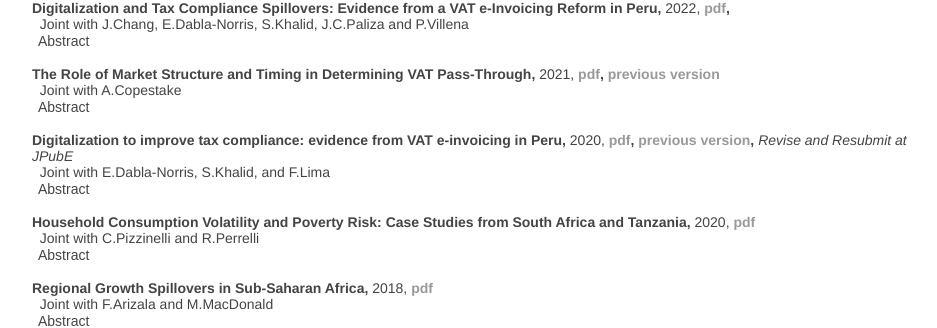
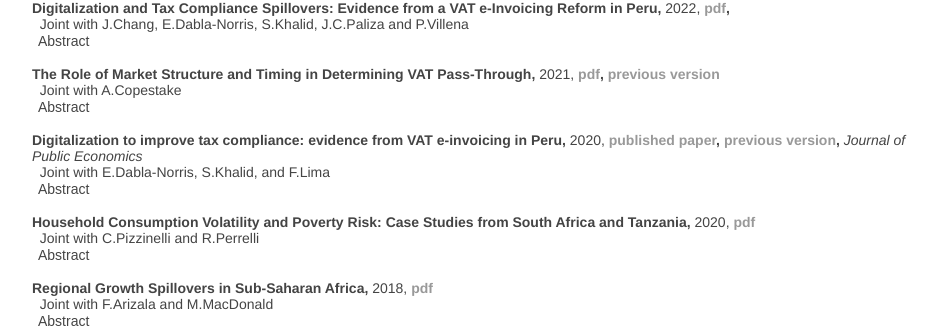
Before and after one commit to matthieubellon/matthieubellon.github.io, a Jekyll site: the page built from research/index.html, in a window 1280 px wide. Shown: the part 158-486 px from the top of the page, without its empty margins (160-1097 px from the left). Built offline with Jekyll 4.4.1, drawn with Linux system fonts in a browser that asks for light colours.

Commit message:
Update index.html

```diff
--- a/research/index.html
+++ b/research/index.html
@@ -27,9 +27,9 @@ We examine the role of market characteristics and timing in explaining observed
 <br>
 
 <br><strong>Digitalization to improve tax compliance: evidence from VAT e-invoicing in Peru,</strong> 2020, <strong>
-<a href="/docs/Peru_einvoicing.pdf">pdf</a>,
+<a href="https://authors.elsevier.com/sd/article/S0047272722000639">published paper</a>,
 <a href="https://www.imf.org/-/media/Files/Publications/WP/2019/wpiea2019231-print-pdf.ashx">previous version</a>, </strong>
-<em> Revise and Resubmit at JPubE</em>
+<em> Journal of Public Economics </em>
 <br>&nbsp; Joint with E.Dabla-Norris, S.Khalid, and F.Lima <br>
 <button type="button" class="collapsible">Abstract</button>
 <div class="content">
```
